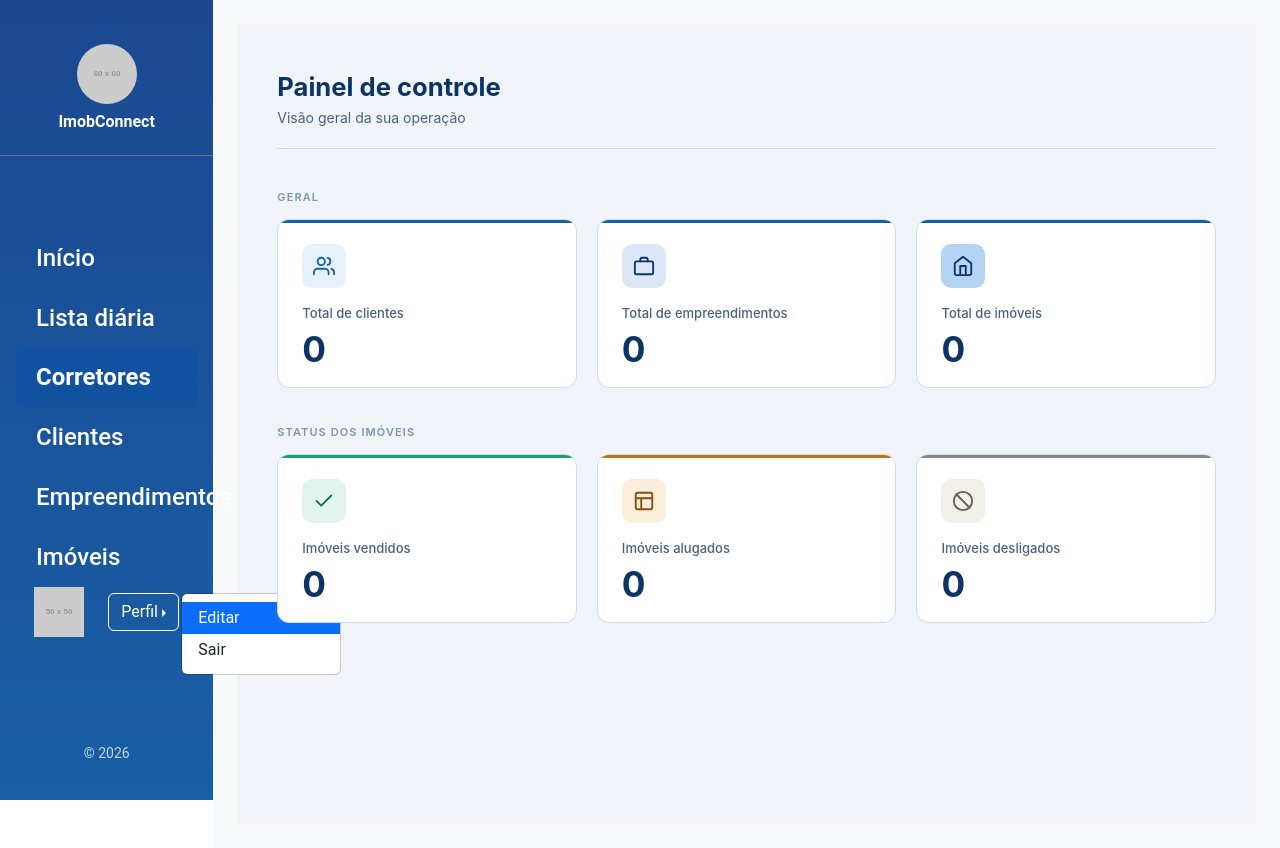
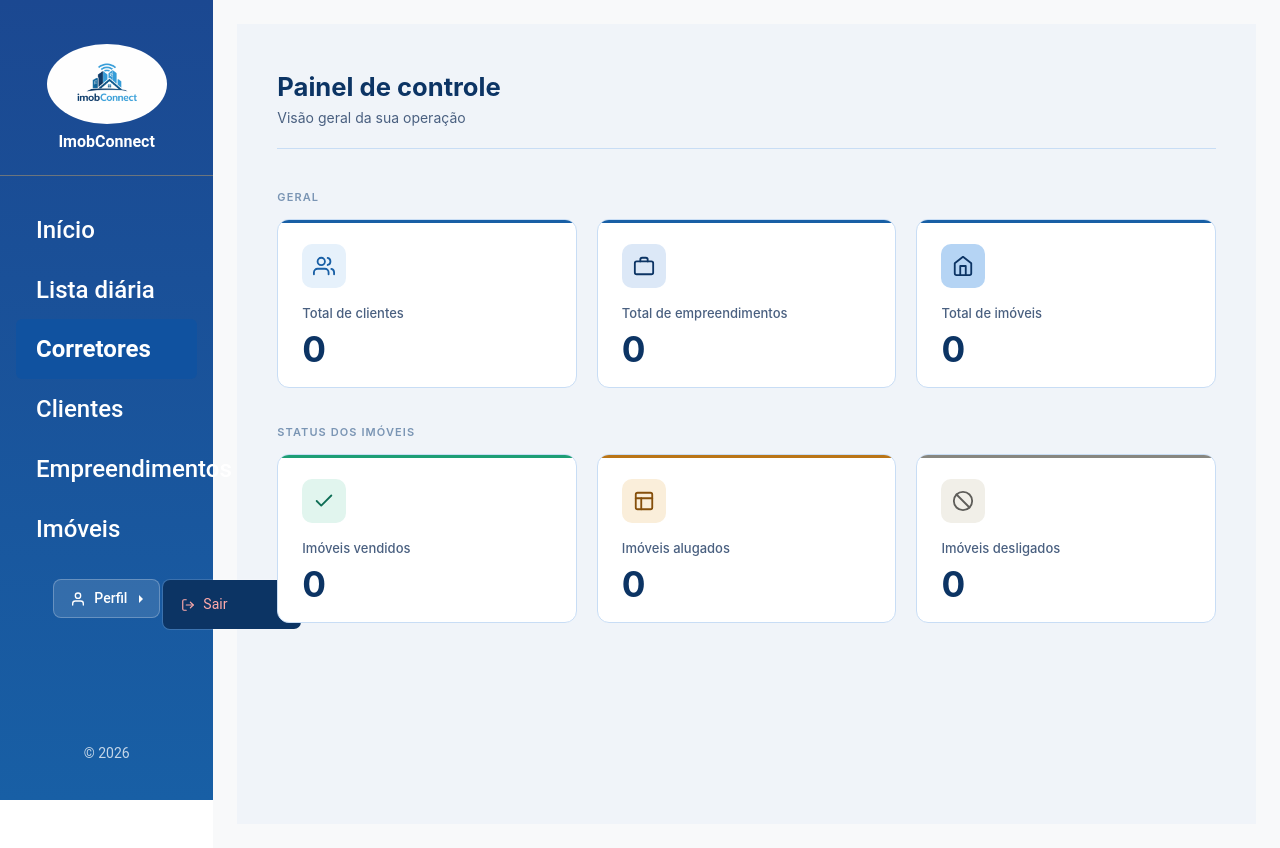
Before and after one commit to krz1128/pi-corretores, a Next.js app: page /dashboard in a window 1280 px wide. Both pictures are taken after a click on the button "Perfil". Built offline with nearby package versions, Linux system fonts and the light colour scheme; no server answers; the database is empty.

Commit message:
Menu lateral arrumadoooooo, lindo lindo lindo

```diff
--- a/app/components/MenuLateral.js
+++ b/app/components/MenuLateral.js
@@ -1,14 +1,17 @@
+'use client'
 import Link from "next/link";
+import { useRouter } from "next/navigation";
 import "./MenuLateral.css";
 
 export default function MenuLateral() {
+    const router = useRouter();
+
+    function sair() {
+        router.push("/");
+    }
+
     return (
-        <div className="">
-
-
-            <div className="text-center mt-5">
-            </div>
-
+        <div>
             <div className="botaoinicio list-group list-group-flush fs-4">
                 <Link href="dashboard" className="list-group-item list-group-item-action botaoinicio" aria-current="true">Início</Link>
                 <Link href="lista_diaria" className="list-group-item list-group-item-action">Lista diária</Link>
@@ -16,28 +19,70 @@ export default function MenuLateral() {
                 <Link href="clientes" className="list-group-item list-group-item-action">Clientes</Link>
                 <Link href="cadastro_empreendimento" className="list-group-item list-group-item-action">Empreendimentos</Link>
                 <Link href="imoveis" className="list-group-item list-group-item-action">Imóveis</Link>
-
             </div>
 
-            <div className="text-center menuLateralPerfil">
-                <img className="me-4" src="https://placehold.co/50" />
-
+            <div className="text-center menuLateralPerfil" style={{ padding: "20px 12px" }}>
                 <div className="btn-group dropend">
-                    <button type="button" className="btn dropdown-toggle" data-bs-toggle="dropdown"
-                        aria-expanded="false">
+                    <button
+                        type="button"
+                        className="btn dropdown-toggle"
+                        data-bs-toggle="dropdown"
+                        aria-expanded="false"
+                        style={{
+                            backgroundColor: "rgba(255,255,255,0.12)",
+                            color: "#ffffff",
+                            border: "1px solid rgba(255,255,255,0.25)",
+                            borderRadius: "8px",
+                            padding: "8px 16px",
+                            fontWeight: 500,
+                            fontSize: "14px",
+                            display: "flex",
+                            alignItems: "center",
+                            gap: "8px",
+                            transition: "background 0.18s",
+                        }}
+                        onMouseEnter={e => e.currentTarget.style.backgroundColor = "rgba(255,255,255,0.22)"}
+                        onMouseLeave={e => e.currentTarget.style.backgroundColor = "rgba(255,255,255,0.12)"}
+                    >
+                        <svg width="16" height="16" viewBox="0 0 24 24" fill="none" stroke="currentColor" strokeWidth="2" strokeLinecap="round" strokeLinejoin="round">
+                            <path d="M20 21v-2a4 4 0 0 0-4-4H8a4 4 0 0 0-4 4v2"/>
+                            <circle cx="12" cy="7" r="4"/>
+                        </svg>
                         Perfil
                     </button>
-                    <ul className="dropdown-menu">
-                        <li><a className="dropdown-item active" href="#">Editar</a></li>
-                        <li><a className="dropdown-item" href="#">Sair</a></li>
+
+                    <ul className="dropdown-menu dropdown-menu-dark" style={{
+                        borderRadius: "8px",
+                        border: "1px solid rgba(255,255,255,0.15)",
+                        backgroundColor: "#0c3464",
+                        minWidth: "140px",
+                        padding: "6px",
+                    }}>
+                        <li>
+                            <button
+                                onClick={sair}
+                                className="dropdown-item"
+                                style={{
+                                    borderRadius: "6px",
+                                    color: "#ffaaaa",
+                                    fontSize: "14px",
+                                    display: "flex",
+                                    alignItems: "center",
+                                    gap: "8px",
+                                    padding: "8px 12px",
+                                }}
+                            >
+                                <svg width="14" height="14" viewBox="0 0 24 24" fill="none" stroke="currentColor" strokeWidth="2" strokeLinecap="round" strokeLinejoin="round">
+                                    <path d="M9 21H5a2 2 0 0 1-2-2V5a2 2 0 0 1 2-2h4"/>
+                                    <polyline points="16 17 21 12 16 7"/>
+                                    <line x1="21" y1="12" x2="9" y2="12"/>
+                                </svg>
+                                Sair
+                            </button>
+                        </li>
                     </ul>
                 </div>
             </div>
-
-
-
-
         </div>
-
     )
 }
--- a/app/layout.js
+++ b/app/layout.js
@@ -49,9 +49,10 @@ export default function RootLayout({ children }) {
                     {/* LOGO */}
                     <div className="text-center py-4 border-bottom border-secondary">
                       <img
-                        src="https://placehold.co/60"
+                        src="/imobConnet.png"
                         alt="Logo"
-                        className="mb-2 rounded-circle"
+                        className="mb-2"
+                        style={{ width: "120px", objectFit: "contain", borderRadius: "50%"}}
                       />
                       <h1 className="fs-6 fw-semibold m-0">ImobConnect</h1>
                     </div>
```
Also changed, not shown: public/imobConnet.png (added).
